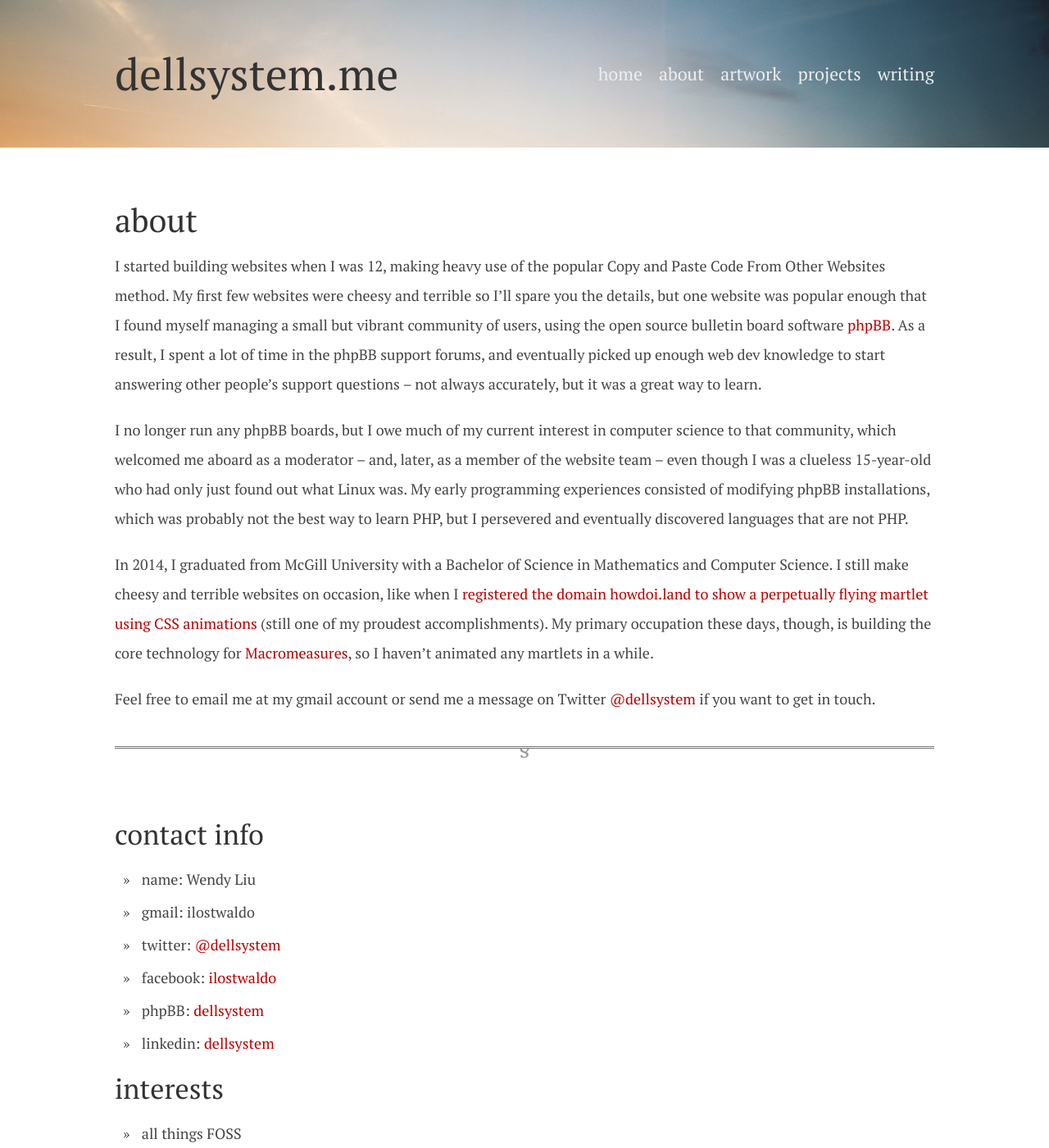
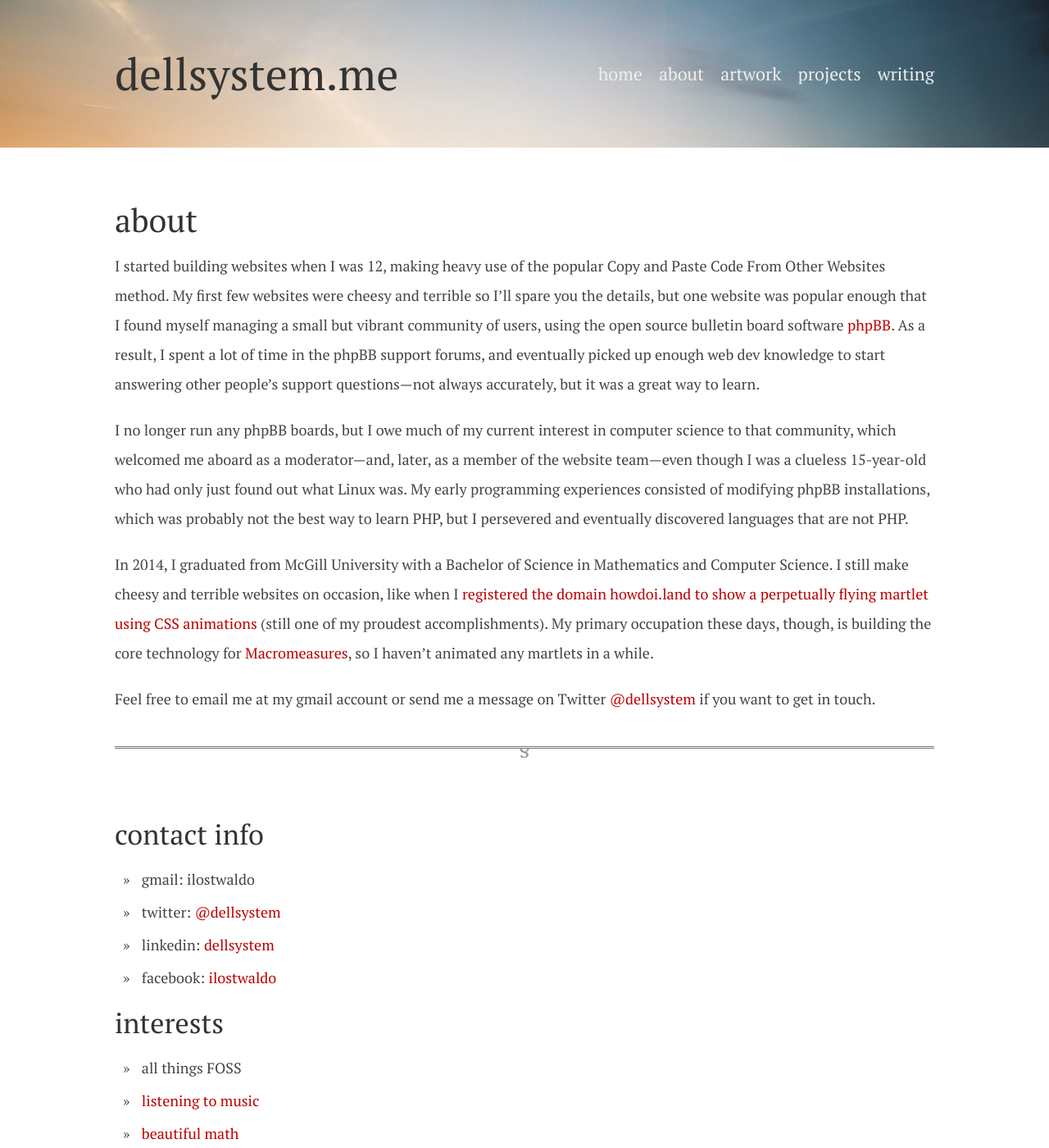
Before and after one commit to dellsystem/dellsystem.github.io, a Jekyll site: the page built from about.md, in a window 1280 px wide and 1400 px high. Shown: the whole window at 82% size. Built offline with Jekyll 4.4.1, drawn with Linux system fonts in a browser that asks for light colours; some of the changed text lies outside the part shown.

Commit message:
Update copy on about page

```diff
--- a/about.md
+++ b/about.md
@@ -10,15 +10,15 @@ enough that I found myself managing a small but vibrant community of users,
 using the open source bulletin board software [phpBB](http://phpbb.com). As a
 result, I spent a lot of time in the phpBB support forums, and eventually
 picked up enough web dev knowledge to start answering other people's support
-questions -- not always accurately, but it was a great way to learn.
+questions---not always accurately, but it was a great way to learn.
 
 I no longer run any phpBB boards, but I owe much of my current interest in
-computer science to that community, which welcomed me aboard as a moderator --
-and, later, as a member of the website team -- even though I was a clueless
-15-year-old who had only just found out what Linux was. My early programming
-experiences consisted of modifying phpBB installations, which was probably not
-the best way to learn PHP, but I persevered and eventually discovered languages
-that are not PHP.
+computer science to that community, which welcomed me aboard as a
+moderator---and, later, as a member of the website team---even though I was a
+clueless 15-year-old who had only just found out what Linux was. My early
+programming experiences consisted of modifying phpBB installations, which was
+probably not the best way to learn PHP, but I persevered and eventually
+discovered languages that are not PHP.
 
 In 2014, I graduated from McGill University with a Bachelor of Science in
 Mathematics and Computer Science. I still make cheesy and terrible websites on
@@ -38,25 +38,23 @@ Feel free to email me at my gmail account or send me a message on Twitter
 contact info
 ------------
 
-*   name: Wendy Liu
 *	gmail: ilostwaldo
 *	twitter: [@dellsystem][twitter]
+*   linkedin: [dellsystem](http://www.linkedin.com/in/dellsystem)
 *	facebook: [ilostwaldo](http://www.facebook.com/ilostwaldo)
-*	phpBB: [dellsystem][phpbb]
-*   linkedin: [dellsystem](http://www.linkedin.com/in/dellsystem)
 
 interests
 ---------
 
 * all things FOSS
 * [listening to music][last.fm]
-* [solving puzzles](http://www.projecteuler.net/)
 * [beautiful math](http://www.mathjax.org/ "♥")
-* designing pretty things
 * CLIs, clean code, and consonance
-* [reading books][goodreads], especially if they're about politics, inequality,
-  and post-capitalist economics
-* gymnastics
+* [reading books][goodreads], especially critiques of capitalism
+  and literary fiction featuring gorgeous prose, à la David Foster Wallace
+  (send me your recommendations!)
+* an unusual physical fitness trinity of powerlifting, contemporary dance, and
+  artistic gymnastics
 
 miscellaneous
 -------------
```
Also changed, not shown: other parts of about.md (+2 -4 lines).
